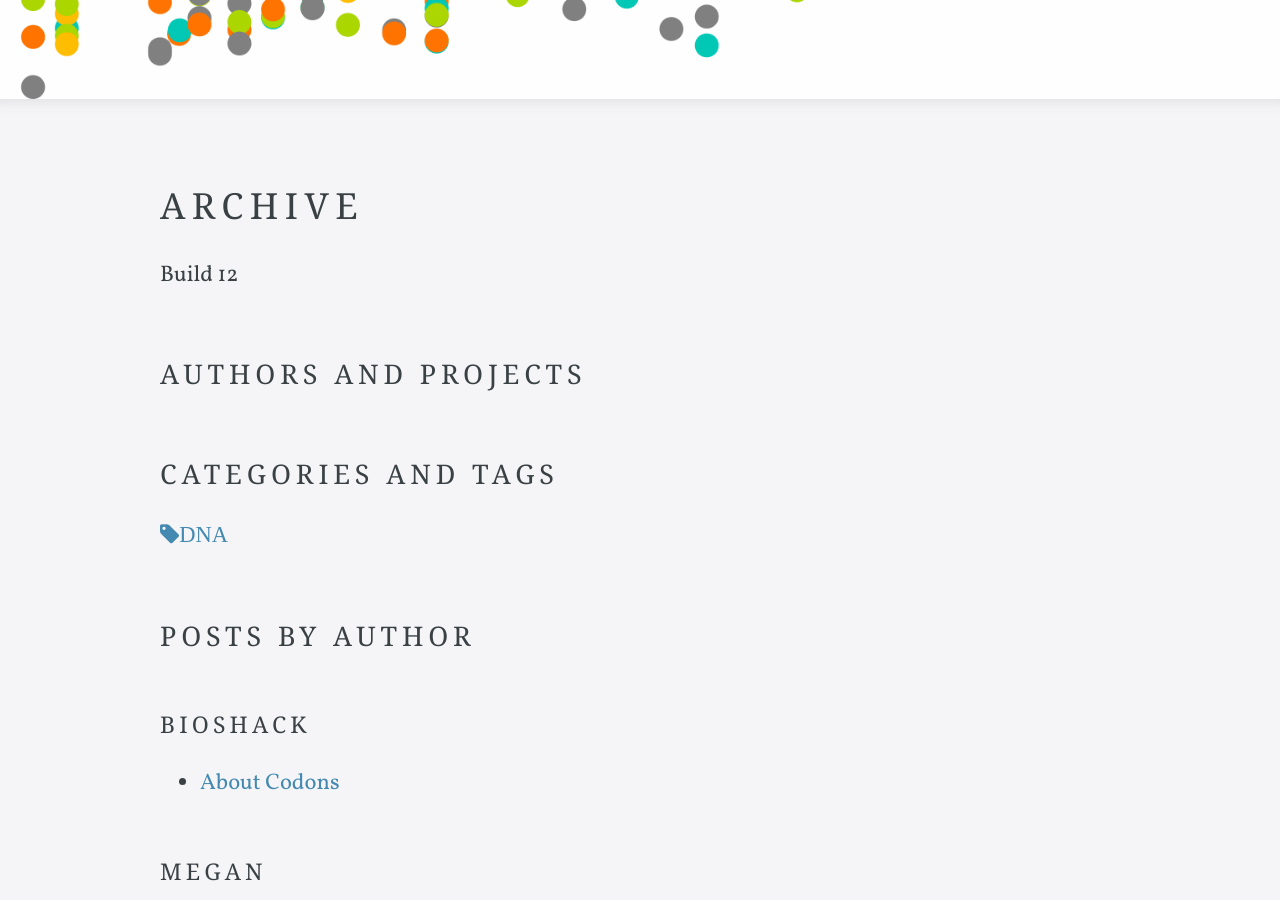
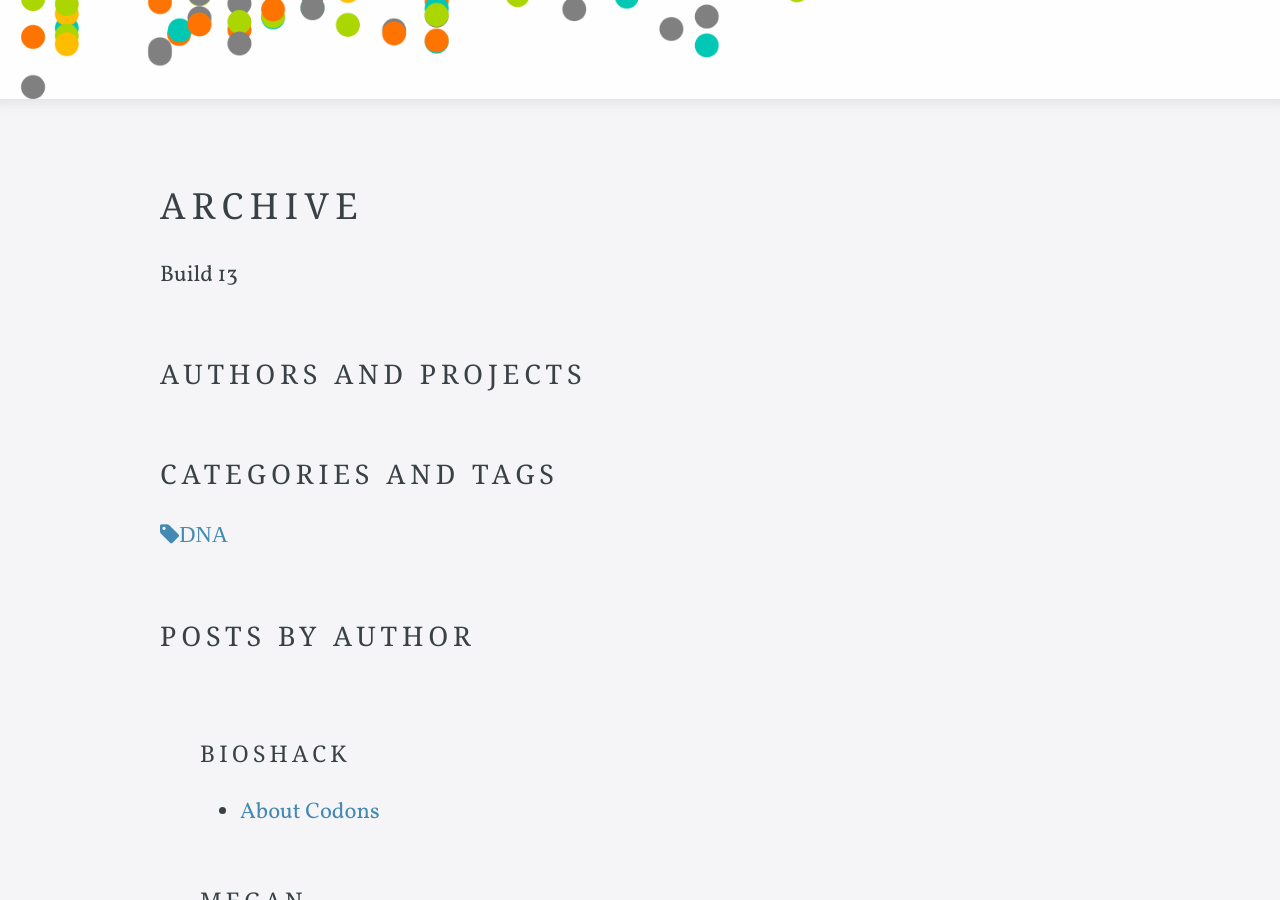
Before and after one commit to bioshack/d8a, a Jekyll site: the page built from pages/archive.html, in a window 1280 px wide and 900 px high, scrolled down 321 px. Built offline with Jekyll 4.4.1, drawn with Linux system fonts in a browser that asks for light colours; some web fonts are replaced.

Commit message:
Add section

```diff
--- a/pages/archive.html
+++ b/pages/archive.html
@@ -8,7 +8,7 @@ show_in_navigation: false
 ---
 
 <p>
-  Build 12
+  Build 13
 </p>
 
 {% capture rawauthors %}{% for post in site.posts %}{% if post.author %}{{ post.author }}|{% endif %}{% endfor %}{% endcapture %}
@@ -32,6 +32,7 @@ show_in_navigation: false
 </p>
 
 <h3>Posts by Author</h3>
+<section id="site-authors">
 {% for author in authors %}
   {% capture rawposts %}{% for post in site.posts %}{% if post.author == author %}{{ post.title }}*{{ post.url }}|{% endif %}{% endfor %}{% endcapture %}
   {% assign posts = rawposts | split:'|' | sort %}
@@ -43,6 +44,7 @@ show_in_navigation: false
   </ul>
   {% endfor %}
 {% endfor %}
+</section>
 
 <h3>Posts by Tag</h3>
 {% for tag in site.tags %}
```
